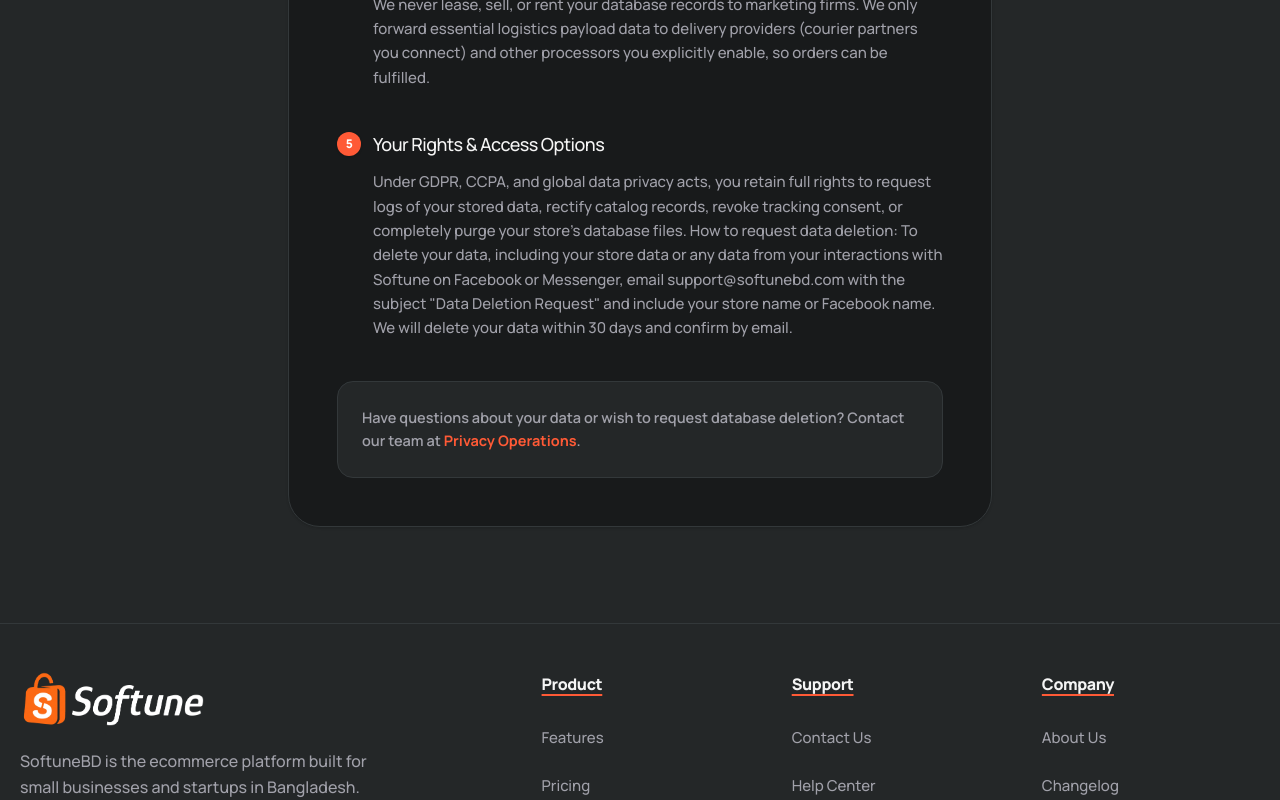
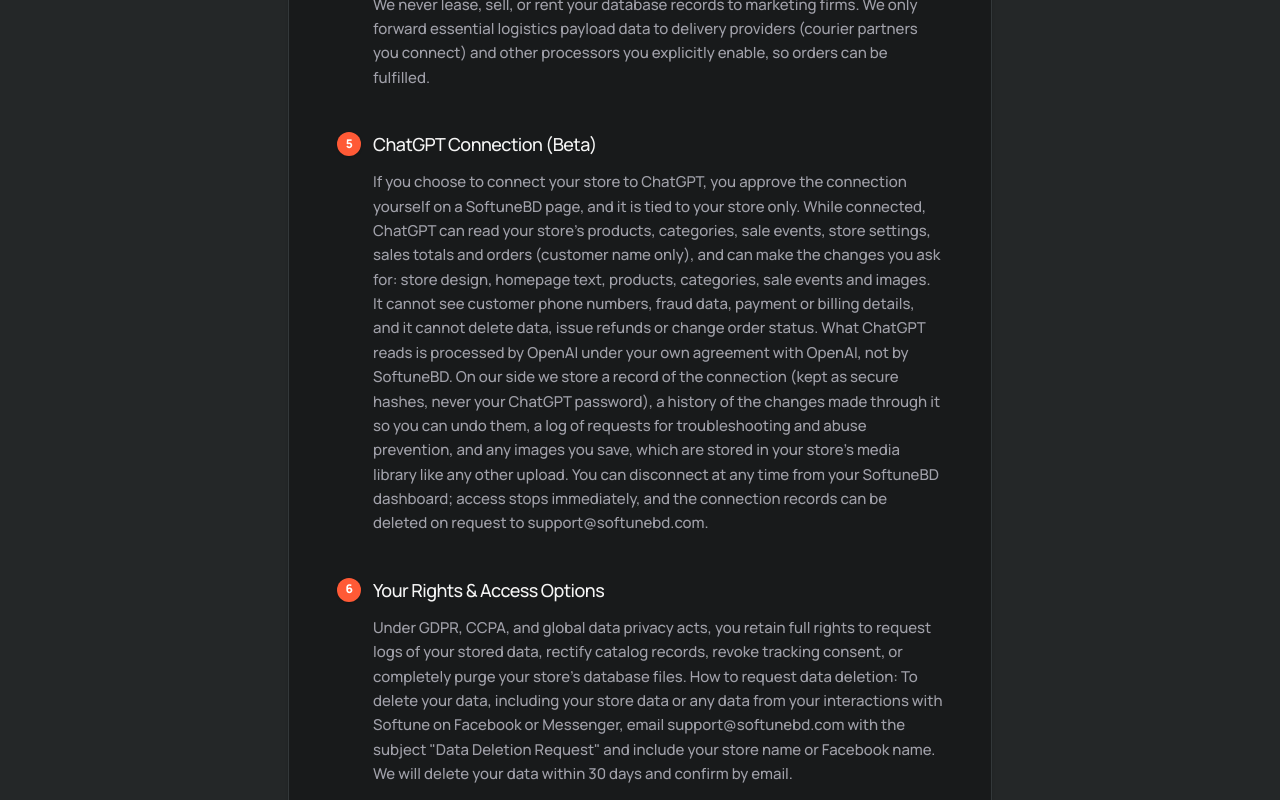
Before and after one commit to softune-dev/saas-landing, a Next.js app: page /privacy in a window 1280 px wide. Shown: the part 1260-2060 px from the top of the page. Built offline with nearby package versions, Linux system fonts and the light colour scheme; no server answers.

Commit message:
Privacy and terms: ChatGPT connection (beta) sections

```diff
--- a/app/privacy/privacy-content.tsx
+++ b/app/privacy/privacy-content.tsx
@@ -22,6 +22,10 @@ const privacySections = [
   {
     title: "Third-Party Sharing & APIs",
     content: "We never lease, sell, or rent your database records to marketing firms. We only forward essential logistics payload data to delivery providers (courier partners you connect) and other processors you explicitly enable, so orders can be fulfilled."
+  },
+  {
+    title: "ChatGPT Connection (Beta)",
+    content: "If you choose to connect your store to ChatGPT, you approve the connection yourself on a SoftuneBD page, and it is tied to your store only. While connected, ChatGPT can read your store's products, categories, sale events, store settings, sales totals and orders (customer name only), and can make the changes you ask for: store design, homepage text, products, categories, sale events and images. It cannot see customer phone numbers, fraud data, payment or billing details, and it cannot delete data, issue refunds or change order status. What ChatGPT reads is processed by OpenAI under your own agreement with OpenAI, not by SoftuneBD. On our side we store a record of the connection (kept as secure hashes, never your ChatGPT password), a history of the changes made through it so you can undo them, a log of requests for troubleshooting and abuse prevention, and any images you save, which are stored in your store's media library like any other upload. You can disconnect at any time from your SoftuneBD dashboard; access stops immediately, and the connection records can be deleted on request to support@softunebd.com."
   },
   {
     title: "Your Rights & Access Options",
--- a/app/terms/terms-content.tsx
+++ b/app/terms/terms-content.tsx
@@ -22,6 +22,10 @@ const termsList = [
   {
     title: "Billing, Fees & Payments",
     content: "All subscriptions, custom layout themes, and usage-based features are billed in advance. You agree to pay all charges incurred under your account at the rates in effect when such charges are incurred. Failure to maintain active billing details may result in account suspension."
+  },
+  {
+    title: "ChatGPT Connection (Beta)",
+    content: "You may connect your store to ChatGPT using the connector we provide. It is a beta feature, offered as-is, and we may change, limit or withdraw it at any time. Only a store owner or admin may connect it. You are responsible for what you ask ChatGPT to do and for reviewing the confirmations it shows before it changes or replaces anything; AI output can be wrong, so check the result on your live store. Changes made through the connector are recorded and can be undone, but we cannot guarantee that every change can be restored. You must have the rights to any image or text you add to your store this way, and images count toward your plan's storage. Your use of ChatGPT is governed by OpenAI's own terms, not these. We may rate-limit, suspend or remove a connection that looks abusive or unsafe, and you can disconnect at any time from your dashboard."
   },
   {
     title: "Intellectual Property Rights",
```
